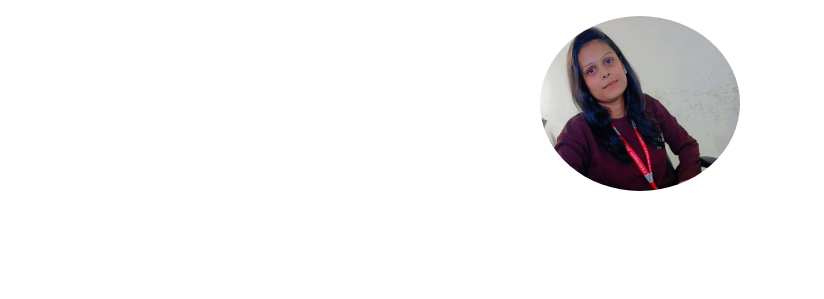
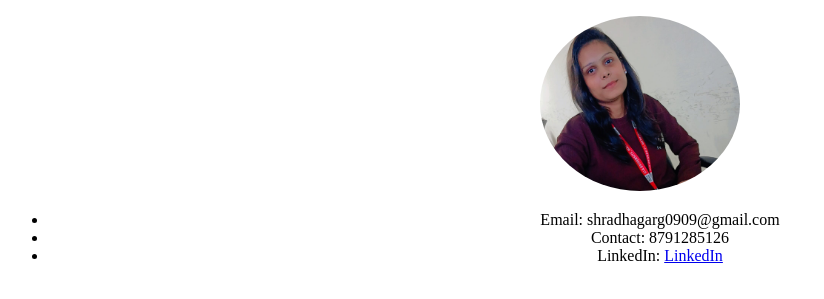
Before and after one commit to shradha-991/HTML1, a plain HTML site: page index.html in a window 1280 px wide. Shown: the part 105-404 px from the top of the page, without its empty margins (0-824 px from the left). Drawn offline with Linux system fonts and the light colour scheme.

Commit message:
TASK 4( Contact Details)

```diff
--- a/index.html
+++ b/index.html
@@ -11,5 +11,10 @@
     <h3 style="color:gray;">"Learning Today, Leading Tomorrow"</h3>
     <img src="profile1.jpg" alt="Profile Picture" width="200" style="border-radius: 60%;">
     </div>
+    <ul style="text-align:center;">
+    <li>Email: shradhagarg0909@gmail.com</li>
+    <li>Contact: 8791285126</li>
+    <li>LinkedIn: <a href="https://www.linkedin.com/in/shradha-garg-b752a8359" target="_blank">LinkedIn</a></li>
+    </ul>
 </body>
 </html>
```
